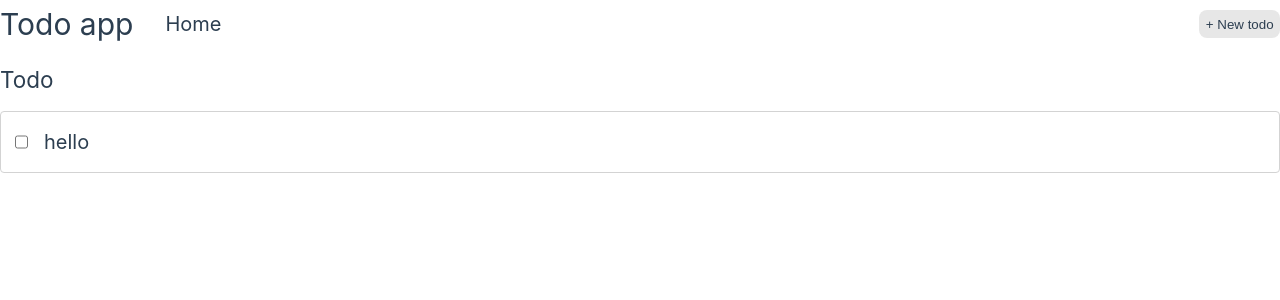
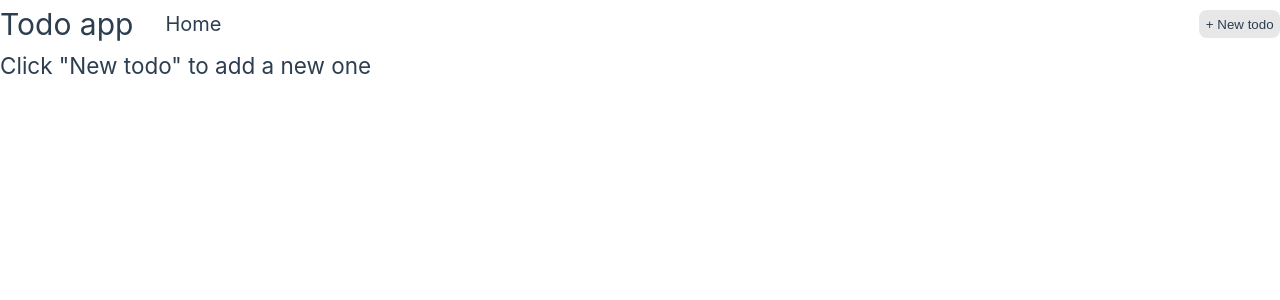
Before and after one commit to neilbryson/todo-vue, a Vue app: page / in a window 1280 px wide. Shown: the top 300 px of the page. Built offline with nearby package versions, Linux system fonts and the light colour scheme.

Commit message:
feat: display date when the task was done

```diff
--- a/package.json
+++ b/package.json
@@ -10,6 +10,7 @@
     "lint": "eslint . --ext .vue,.js,.jsx,.cjs,.mjs,.ts,.tsx,.cts,.mts --fix --ignore-path .gitignore"
   },
   "dependencies": {
+    "dayjs": "^1.11.6",
     "pinia": "^2.0.23",
     "vue": "^3.2.41",
     "vue-router": "^4.1.5"
--- a/src/components/TodoItem.vue
+++ b/src/components/TodoItem.vue
@@ -1,21 +1,21 @@
 <script setup lang="ts">
+import dayjs from 'dayjs';
 import { useTodoStore } from '@/stores/todo';
+import type { Todo } from '@/types/Todo';
 
-const props = defineProps({
-  id: {
-    type: Number,
-    required: true,
-  },
-  details: String,
-  isDone: Boolean,
-})
+const props = defineProps<{ todoInfo: Todo }>();
 const { toggleDone } = useTodoStore();
 </script>
 
 <template>
-  <div class="todo-item-container" :class="{ checked: props.isDone }">
-    <input type="checkbox" :checked="props.isDone" @change="toggleDone(props.id)" />
-    <span class="todo-item-details">{{ props.details }}</span>
+  <div class="todo-item-container" :class="{ checked: props.todoInfo.isDone }">
+    <input type="checkbox" :checked="props.todoInfo.isDone" @change="toggleDone(props.todoInfo.id)" />
+    <div class="todo-item-details">
+      <span>{{ props.todoInfo.details }}</span>
+      <span v-if="props.todoInfo.dateDone">
+        {{ dayjs(props.todoInfo.dateDone).format('D MMMM YYYY H:mm:ss') }}
+      </span>
+    </div>
   </div>
 </template>
 
@@ -28,12 +28,23 @@ const { toggleDone } = useTodoStore();
 
     &.checked {
       opacity: 0.4;
-      text-decoration: line-through;
+
+      .todo-item-details > span:first-of-type {
+        text-decoration: line-through;
+      }
     }
 
     .todo-item-details {
       margin-left: 1rem;
-      font-size: 1.25rem;
+
+      > span:first-of-type {
+        font-size: 1.25rem;
+      }
+    }
+
+    > div {
+      display: flex;
+      flex-direction: column;
     }
   }
 
--- a/src/components/TodoList.vue
+++ b/src/components/TodoList.vue
@@ -12,14 +12,16 @@ const doneList = computed(() => todoList.value.filter((todo) => todo.isDone));
 </script>
 
 <template>
+  <h2 v-if="todoList.length === 0">Click "New todo" to add a new one</h2>
+
   <section v-if="undoneList.length > 0" class="todo-list-container todo-list">
     <h2>Todo</h2>
-    <TodoItem v-for="item in undoneList" :key="item.id" :details="item.details" :is-done="item.isDone" :id="item.id" />
+    <TodoItem v-for="item in undoneList" :key="item.id" :todo-info="item" />
   </section>
 
   <section v-if="doneList.length > 0" class="todo-list-container done-list">
     <h2>Done</h2>
-    <TodoItem v-for="item in doneList" :key="item.id" :details="item.details" :is-done="item.isDone" :id="item.id" />
+    <TodoItem v-for="item in doneList" :key="item.id" :todo-info="item" />
   </section>
 </template>
 
--- a/src/stores/todo.ts
+++ b/src/stores/todo.ts
@@ -3,7 +3,7 @@ import { defineStore } from 'pinia';
 import type { Todo } from '@/types/Todo';
 
 export const useTodoStore = defineStore('todo', () => {
-  const todoList = ref<Todo[]>([{ id: 0, isDone: false, details: 'hello', dateAdded: Date.now() }]);
+  const todoList = ref<Todo[]>([]);
   const lastId = ref(0);
 
   function add(details: string): void {
@@ -13,6 +13,7 @@ export const useTodoStore = defineStore('todo', () => {
     todoList.value.push({
       id,
       dateAdded: currentDate,
+      dateDone: null,
       details,
       isDone: false,
     });
@@ -25,6 +26,7 @@ export const useTodoStore = defineStore('todo', () => {
 
     const nextDone = !item.isDone;
     item.isDone = nextDone;
+    item.dateDone = nextDone ? Date.now() : null;
 
     return nextDone;
   }
--- a/src/types/Todo.ts
+++ b/src/types/Todo.ts
@@ -1,6 +1,7 @@
 export type Todo = {
   id: number;
   dateAdded: number;
+  dateDone: number | null;
   details: string;
   isDone: boolean;
 };
```
Also changed, not shown: 1 other file (tests, documents, lock files or other folders).
